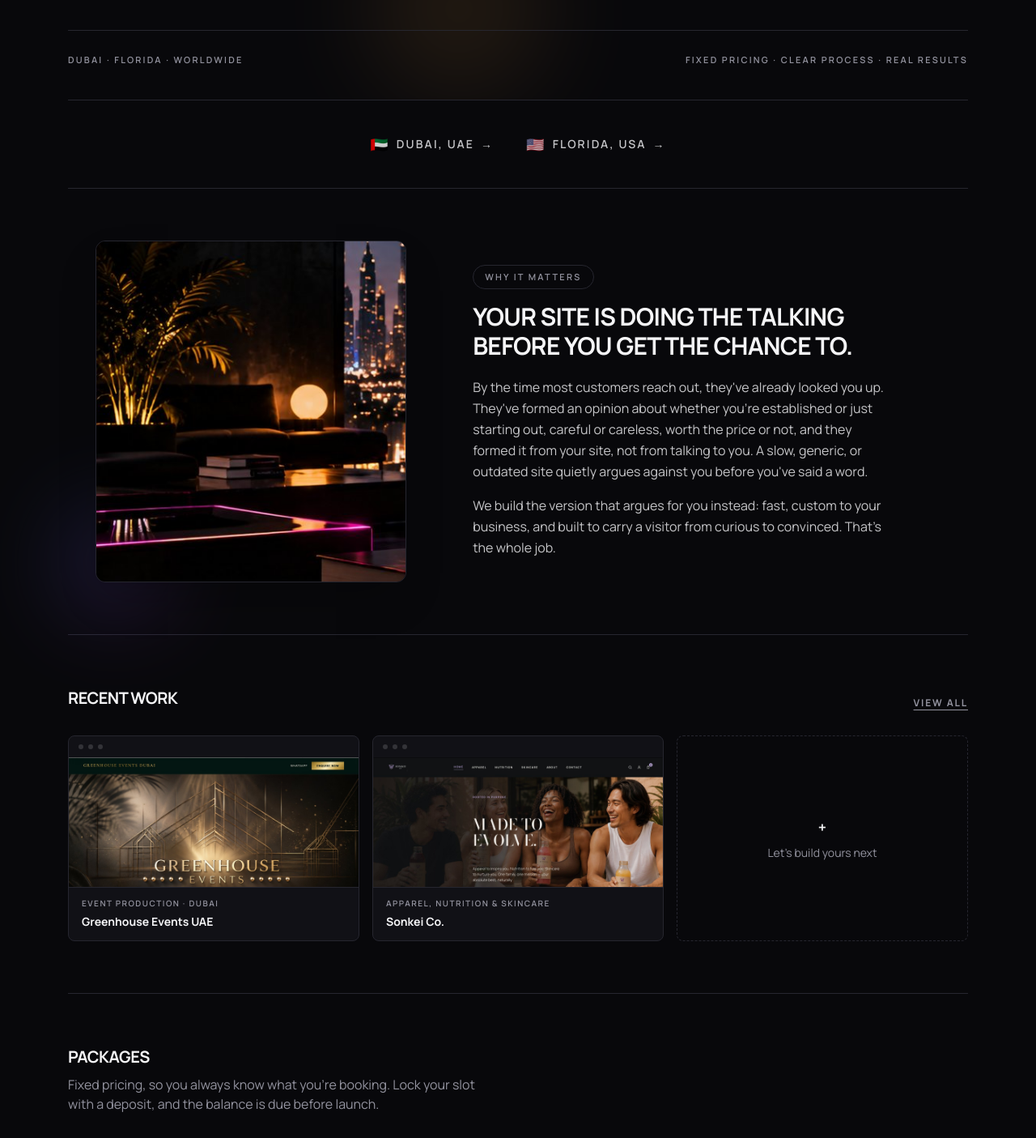
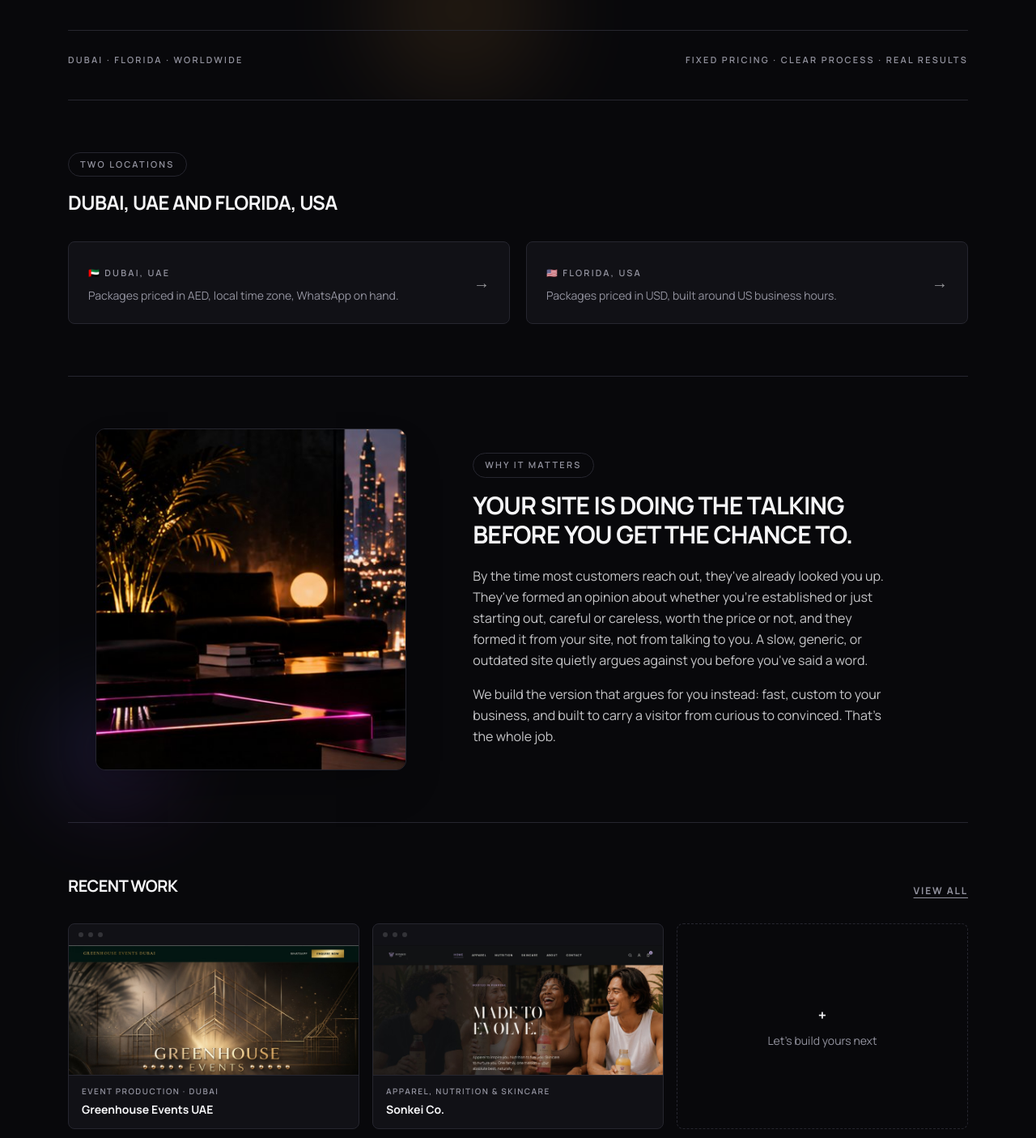
Before and after one commit to LiliG1985/DigitalDesign, a Next.js app: page / in a window 1280 px wide. Shown: the part 940-2345 px from the top of the page at 81% size. Built offline with nearby package versions, Linux system fonts and the light colour scheme.

Commit message:
Add files via upload

```diff
--- a/app/page.js
+++ b/app/page.js
@@ -1,7 +1,5 @@
 import Link from "next/link";
 import WorkTile from "@/components/WorkTile";
-import { PACKAGE_LIST } from "@/lib/packages";
-import PricingCard from "@/components/PricingCard";
 
 export default function HomePage() {
   return (
@@ -66,23 +64,48 @@ export default function HomePage() {
       </section>
 
       {/* Region picker */}
-      <section className="flex flex-col items-center gap-5 border-t border-line py-10 text-center sm:flex-row sm:justify-center sm:gap-10">
+      <section className="border-t border-line py-16">
+        <div className="mb-8 max-w-lg">
+          <span className="eyebrow">Two locations</span>
+          <h2 className="mt-4 font-body text-xl font-bold uppercase tracking-tight sm:text-2xl">
+            Dubai, UAE and Florida, USA
+          </h2>
+        </div>
+        <div className="grid gap-5 sm:grid-cols-2">
           <Link
             href="/uae"
-          className="group flex items-center gap-2 text-sm font-semibold uppercase tracking-[0.15em] text-paper/80 transition-colors hover:text-pink"
+            className="group flex items-center justify-between gap-4 rounded-lg border border-line bg-card p-6 transition-colors hover:border-pink"
           >
-          <span className="text-lg">🇦🇪</span>
-          Dubai, UAE
-          <span className="transition-transform group-hover:translate-x-1">→</span>
+            <div>
+              <span className="text-[11px] font-semibold uppercase tracking-[0.2em] text-muted">
+                🇦🇪 Dubai, UAE
+              </span>
+              <p className="mt-2 text-sm text-muted">
+                Packages priced in AED, local time zone, WhatsApp on hand.
+              </p>
+            </div>
+            <span className="text-xl text-paper/60 transition-transform group-hover:translate-x-1">
+              →
+            </span>
           </Link>
+
           <Link
             href="/usa"
-          className="group flex items-center gap-2 text-sm font-semibold uppercase tracking-[0.15em] text-paper/80 transition-colors hover:text-blue"
+            className="group flex items-center justify-between gap-4 rounded-lg border border-line bg-card p-6 transition-colors hover:border-blue"
           >
-          <span className="text-lg">🇺🇸</span>
-          Florida, USA
-          <span className="transition-transform group-hover:translate-x-1">→</span>
+            <div>
+              <span className="text-[11px] font-semibold uppercase tracking-[0.2em] text-muted">
+                🇺🇸 Florida, USA
+              </span>
+              <p className="mt-2 text-sm text-muted">
+                Packages priced in USD, built around US business hours.
+              </p>
+            </div>
+            <span className="text-xl text-paper/60 transition-transform group-hover:translate-x-1">
+              →
+            </span>
           </Link>
+        </div>
       </section>
 
       {/* Why it matters */}
@@ -142,22 +165,6 @@ export default function HomePage() {
         </div>
       </section>
 
-      {/* Pricing teaser */}
-      <section className="border-t border-line py-16">
-        <div className="mb-8">
-          <h2 className="font-body text-xl font-bold uppercase tracking-tight">Packages</h2>
-          <p className="mt-2 max-w-lg text-muted">
-            Fixed pricing, so you always know what you're booking. Lock your slot with a
-            deposit, and the balance is due before launch.
-          </p>
-        </div>
-        <div className="grid gap-5 sm:grid-cols-3">
-          {PACKAGE_LIST.map((pkg) => (
-            <PricingCard key={pkg.id} pkg={pkg} />
-          ))}
-        </div>
-      </section>
-
       {/* CTA band */}
       <section className="relative my-16 overflow-hidden rounded-xl border border-line p-10">
         <img
--- a/app/pricing/page.js
+++ b/app/pricing/page.js
@@ -56,6 +56,14 @@ export default function PricingPage() {
           <PricingCard key={pkg.id} pkg={pkg} />
         ))}
       </div>
+      <a
+        href="https://wa.me/971552537712"
+        target="_blank"
+        rel="noreferrer"
+        className="mt-8 inline-flex items-center gap-2 text-sm font-semibold text-paper/80 transition-colors hover:text-pink"
+      >
+        Questions about a package? Message us on WhatsApp →
+      </a>
 
       <section className="mt-20 border-t border-line pt-16">
         <span className="eyebrow">Optional</span>
--- a/app/uae/page.js
+++ b/app/uae/page.js
@@ -79,6 +79,14 @@ export default function UaePage() {
             <PricingCard key={pkg.id} pkg={pkg} primaryCurrency="aed" singleCurrency />
           ))}
         </div>
+        <a
+          href="https://wa.me/971552537712"
+          target="_blank"
+          rel="noreferrer"
+          className="mt-8 inline-flex items-center gap-2 text-sm font-semibold text-paper/80 transition-colors hover:text-pink"
+        >
+          Questions about a package? Message us on WhatsApp →
+        </a>
       </section>
 
       <section className="relative mt-20 overflow-hidden rounded-xl border border-line p-10">
--- a/app/usa/page.js
+++ b/app/usa/page.js
@@ -73,6 +73,14 @@ export default function UsaPage() {
             <PricingCard key={pkg.id} pkg={pkg} primaryCurrency="usd" singleCurrency />
           ))}
         </div>
+        <a
+          href="https://wa.me/971552537712"
+          target="_blank"
+          rel="noreferrer"
+          className="mt-8 inline-flex items-center gap-2 text-sm font-semibold text-paper/80 transition-colors hover:text-blue"
+        >
+          Questions about a package? Message us on WhatsApp →
+        </a>
       </section>
 
       <section className="relative mt-20 overflow-hidden rounded-xl border border-line p-10">
```
Lines whose indentation alone changed are shown as unchanged.
